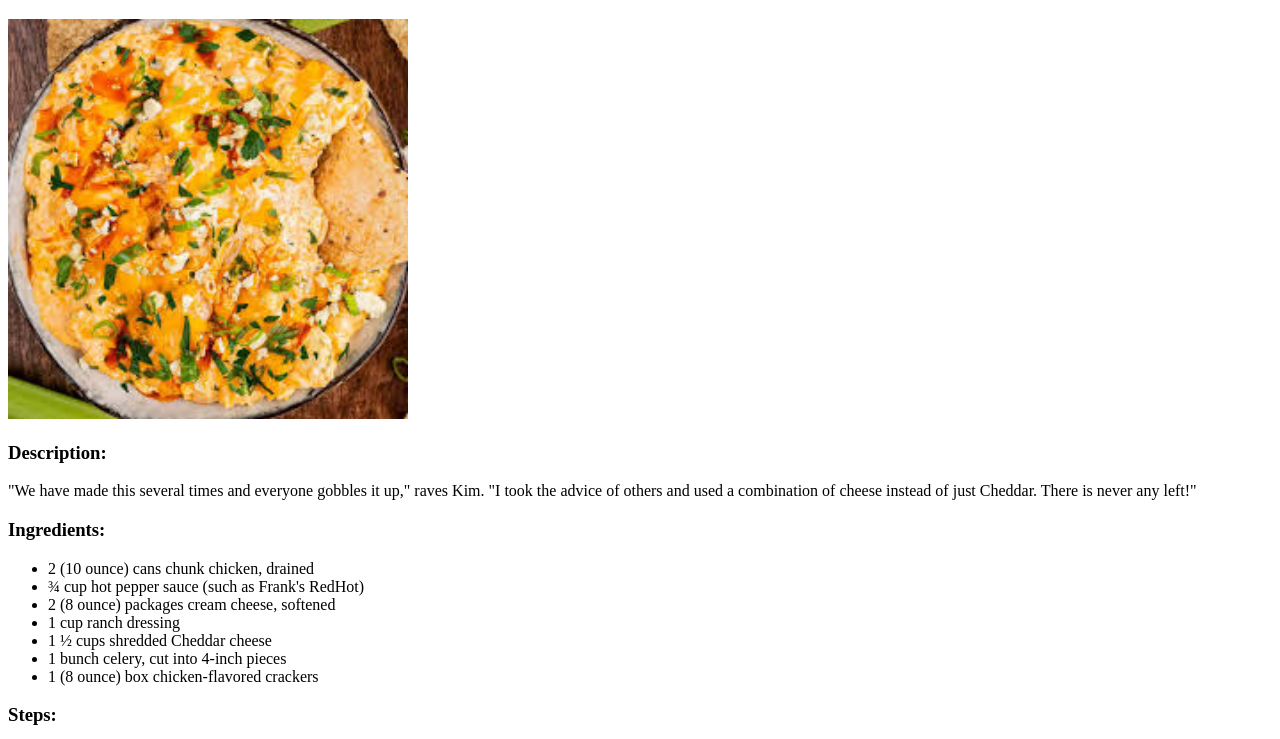
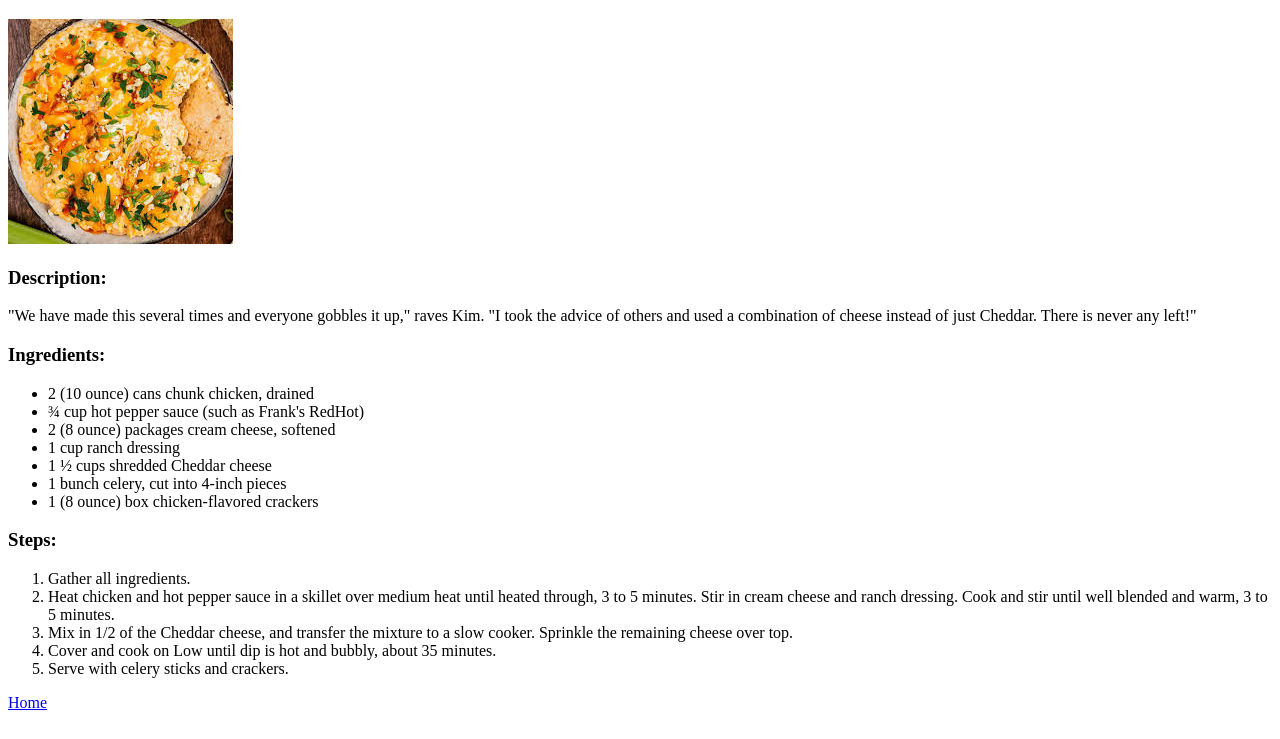
Before and after one commit to DenialAndrew/odin-recipes, a plain HTML site: page recipes/chick-dip.html in a window 1280 px wide. Shown: the part 61-800 px from the top of the page. Drawn offline with Linux system fonts and the light colour scheme.

Commit message:
Resize chick-dip image

```diff
--- a/recipes/chick-dip.html
+++ b/recipes/chick-dip.html
@@ -9,7 +9,7 @@
     <h1>Buffalo Chicken Dip</h1>
 
     <img src="img/buff-chick-dip.jpeg" alt="Hot buffalo
-    chicken dip" height="400" width="400">
+    chicken dip">
 
     <h3>Description:</h3>
     <p>
```
